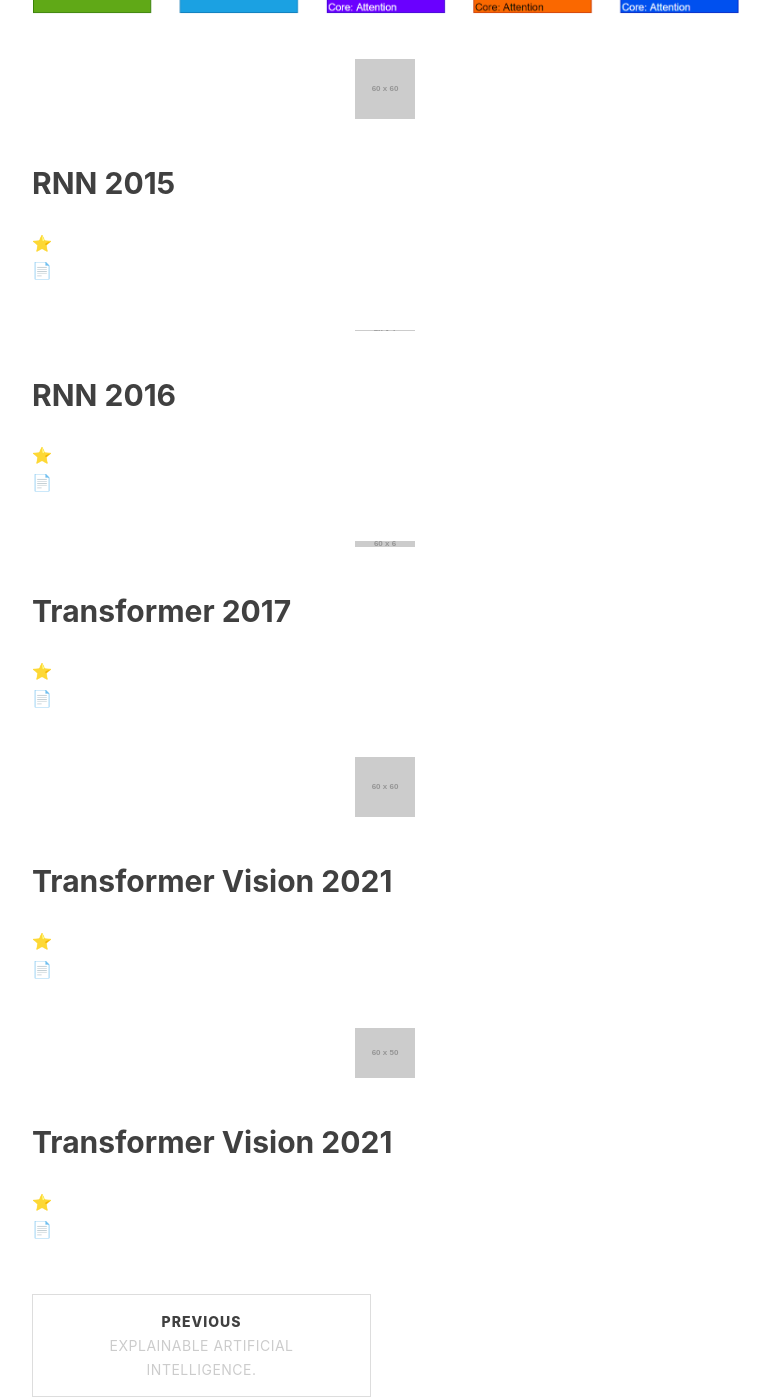
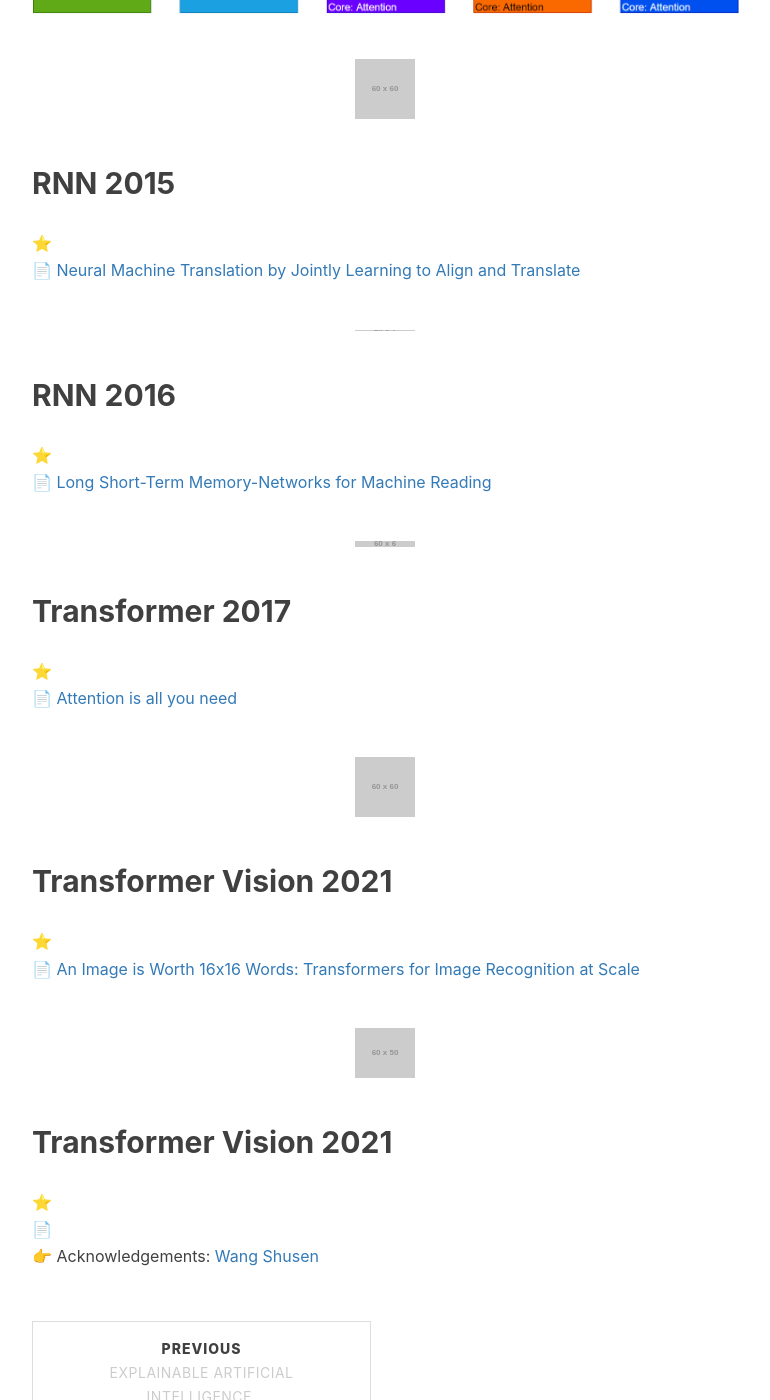
Before and after one commit to jizhang02/jizhang02.github.io, a Jekyll site: the page built from _posts/2021-09-08-transformer.markdown, in a window 1280 px wide and 1400 px high, scrolled down 871 px. Shown: the whole window, without its empty margins (233-1003 px from the left). Built offline with Jekyll 4.4.1, drawn with Linux system fonts in a browser that asks for light colours; nearby versions of some CDN libraries; a script that is not in the unit is left out; comment, search, counter and statistics services are not loaded.

Commit message:
Update 2021-09-08-transformer.markdown

```diff
--- a/_posts/2021-09-08-transformer.markdown
+++ b/_posts/2021-09-08-transformer.markdown
@@ -17,16 +17,17 @@ This post is an introduction to the Transformer, in terms of its origin, applica
 
 ## ![#60A917](https://via.placeholder.com/60/60A917/FFFFFF?text=2015) RNN 2015
 ⭐
-📄
+📄 [Neural Machine Translation by Jointly Learning to Align and Translate](https://arxiv.org/abs/1409.0473)
 ## ![#1BA1E2](https://via.placeholder.com/60/1BA1E2/FFFFFF?text=2016) RNN 2016
 ⭐
-📄
+📄 [Long Short-Term Memory-Networks for Machine Reading](https://arxiv.org/abs/1601.06733)
 ## ![#6A00FF](https://via.placeholder.com/60/6A00FF/FFFFFF?text=2017) Transformer 2017
 ⭐
-📄
+📄 [Attention is all you need](https://proceedings.neurips.cc/paper/2017/file/3f5ee243547dee91fbd053c1c4a845aa-Paper.pdf)
 ## ![#FA6800](https://via.placeholder.com/60/FA6800/000000?text=2021) Transformer Vision 2021
 ⭐
-📄
+📄 [An Image is Worth 16x16 Words: Transformers for Image Recognition at Scale](https://arxiv.org/abs/2010.11929)
 ## ![#0050EF](https://via.placeholder.com/60/0050EF/FFFFFF?text=2021) Transformer Vision 2021
 ⭐
 📄
+👉 Acknowledgements: [Wang Shusen](https://youtu.be/aButdUV0dxI)
```
